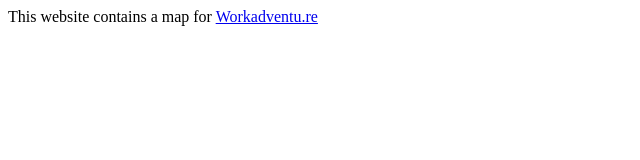
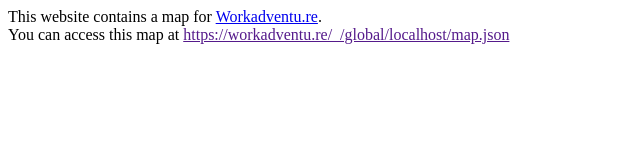
Before and after one commit to workadventure/map-starter-kit, a plain HTML site: page index.html in a window 1280 px wide. Shown: the whole page, without its empty margins (0-640 px from the left). Drawn offline with Linux system fonts and the light colour scheme.

Commit message:
Providing a link to the page from the index.html of the static website

```diff
--- a/index.html
+++ b/index.html
@@ -1,5 +1,20 @@
 <html>
+    <head>
+        <script>
+            window.onload = function() {
+                var path = window.location.pathname;
+                if (path.endsWith('index.html')) {
+                    path = path.substr(path, path.length - 'index.html'.length);
+                }
+                var url = 'https://workadventu.re/_/global/'+window.location.host+path+'map.json';
+                document.getElementById('mapLink').href = url;
+                document.getElementById('mapLink').innerText = url;
+            };
+        </script>
+    </head>
     <body>
-        This website contains a map for <a href="https://workadventu.re">Workadventu.re</a>
+        This website contains a map for <a href="https://workadventu.re">Workadventu.re</a>.
+        <br/>
+        You can access this map at <a id="mapLink" href=""></a>
     </body>
 </html>
```
